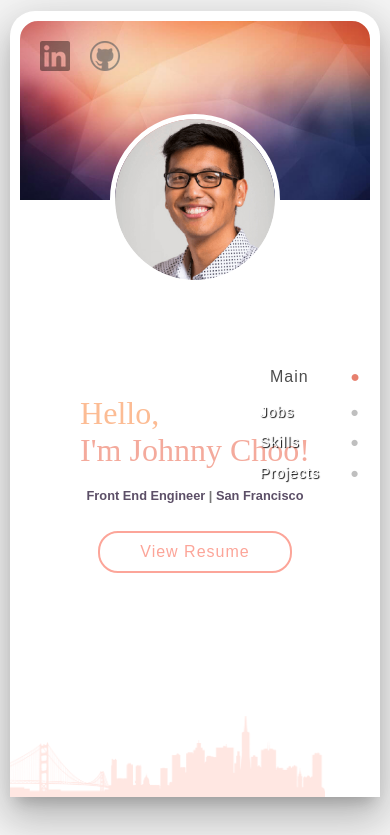
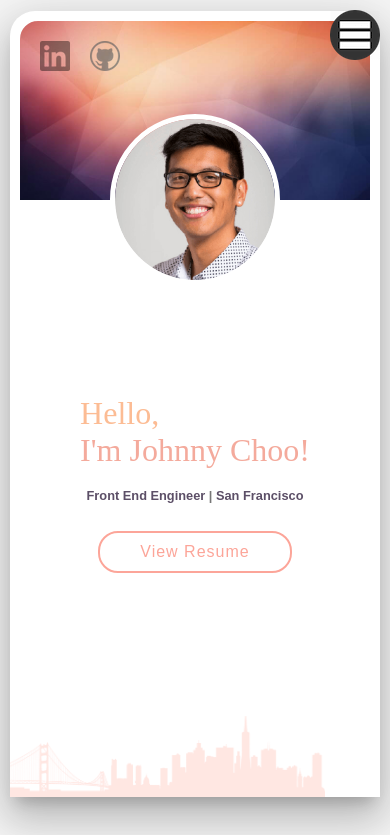
Before and after one commit to jchoo157/johnny-website, a React app: page / in a window 390 px wide. Shown: the top 835 px of the page. Built offline with nearby package versions, Linux system fonts and the light colour scheme; a web font is replaced by a local one.

Commit message:
make navigation mobile responsive

```diff
--- a/index.html
+++ b/index.html
@@ -7,7 +7,7 @@
   <meta name="author" content="Johnny Choo">
   <title>Johnny Choo</title>
   <link href="https://fonts.googleapis.com/css?family=Baloo+Bhaijaan|Jua|Kranky|Ramabhadra" rel="stylesheet">
-  <meta name="viewport" content="width=device-width, initial-scale=1.0">
+  <meta name="viewport" content="initial-scale=1.0, maximum-scale=1.0, width=device-width, user-scalable=no" />
   <script src="https://ajax.googleapis.com/ajax/libs/jquery/3.3.1/jquery.min.js"></script>
 </head>
 <body>
--- a/src/css/styles.css
+++ b/src/css/styles.css
@@ -156,16 +156,58 @@ section {
 
 }
 
-#navigation {
+.nav-container {
+  position: relative;
+
+  .mobile-nav {
     position: fixed;
     z-index: 9;
+
+    .nav-icon {
+      position: fixed;
+      background-image: url("../../public/images/icons/menu-icon.png");
+      background-repeat: no-repeat;
+      background-size: contain;
+      height: 50px;
+      width: 50px;
+      right: 10px;
+      top: 10px;
+      cursor: pointer;
+    }
+
+    .navigation {
+      right: 8px;
+      top: 60px;
+    }
+  }
+
+  .desktop-nav {
+    .navigation {
+      top: 50%;
       right: 20px;
-  top: 50%;
       -ms-transform: translateY(-50%);
       -webkit-transform: translateY(-50%);
       -moz-transform: translateY(-50%);
       -o-transform: tranlslateY(-50%);
       transform: translateY(-50%);
+    }
+  }
+
+  @media(min-width: 601px) {
+    .mobile-nav {
+      display:none;
+    }
+  }
+
+  @media(max-width: 600px) {
+    .desktop-nav {
+      display:none;
+    }
+  }
+
+  .navigation {
+    position: fixed;
+    z-index: 9;
 
     p {
       color: white;
@@ -235,6 +277,7 @@ section {
       background-repeat: no-repeat;
       background-size: contain;
       background-position: center;
+    }
   }
 }
 
--- a/src/js/components/Home/Navigation.js
+++ b/src/js/components/Home/Navigation.js
@@ -16,7 +16,7 @@ export default class Navigation extends Component {
     const {selectedSection} = this.props;
 
     return (
-      <div id="navigation">
+      <div className="navigation">
         <p className={"main" + " " + (selectedSection == 'main' ? 'highlight' : '')} onClick={(e) => this.smoothScrollToSection(e)}>Main</p>
         <p className={"employment" + " " + (selectedSection == 'employment' ? 'highlight' : '')} onClick={(e) => this.smoothScrollToSection(e)}>Jobs</p>
         <p className={"skills" + " " + (selectedSection == 'skills' ? 'highlight' : '')} onClick={(e) => this.smoothScrollToSection(e)}>Skills</p>
--- /dev/null
+++ b/src/js/components/Home/ResponsiveNavigation.js
@@ -0,0 +1,31 @@
+import React, { Component } from 'react';
+import Navigation from './Navigation';
+
+export default class ResponsiveNavigation extends Component {
+  constructor() {
+    super();
+
+    this.state = {
+      open: false
+    }
+  }
+
+  toggleNav() {
+    this.setState({open: !this.state.open})
+  }
+
+  render() {
+    const {selectedSection} = this.props;
+    return (
+      <div className="nav-container">
+        <div className="mobile-nav">
+          <div className="nav-icon" onClick={() => this.toggleNav()}/>
+          {this.state.open ? <Navigation selectedSection={selectedSection} /> : null}
+        </div>
+        <div className="desktop-nav">
+          <Navigation selectedSection={selectedSection} />
+        </div>
+      </div>
+    )
+  }
+}
--- a/src/js/containers/Home.js
+++ b/src/js/containers/Home.js
@@ -3,7 +3,7 @@ import Main from '../components/Home/Main';
 import Employment from '../components/Home/Employment';
 import Skills from '../components/Home/Skills';
 import Portfolio from '../components/Home/Portfolio';
-import Navigation from '../components/Home/Navigation';
+import ResponsiveNavigation from '../components/Home/ResponsiveNavigation';
 import Contact from '../components/Home/Contact';
 
 export default class Home extends Component {
@@ -43,7 +43,7 @@ export default class Home extends Component {
 
     return(
       <div id="home">
-        <Navigation selectedSection={selectedSection}/>
+        <ResponsiveNavigation selectedSection={selectedSection}/>
         <Main isSelected={selectedSection == 'main'}/>
         <Employment isSelected={selectedSection == 'employment'}/>
         <Skills isSelected={selectedSection == 'skills'}/>
```
Also changed, not shown: public/images/icons/menu-icon.png (added). Lines whose indentation alone changed are shown as unchanged.
